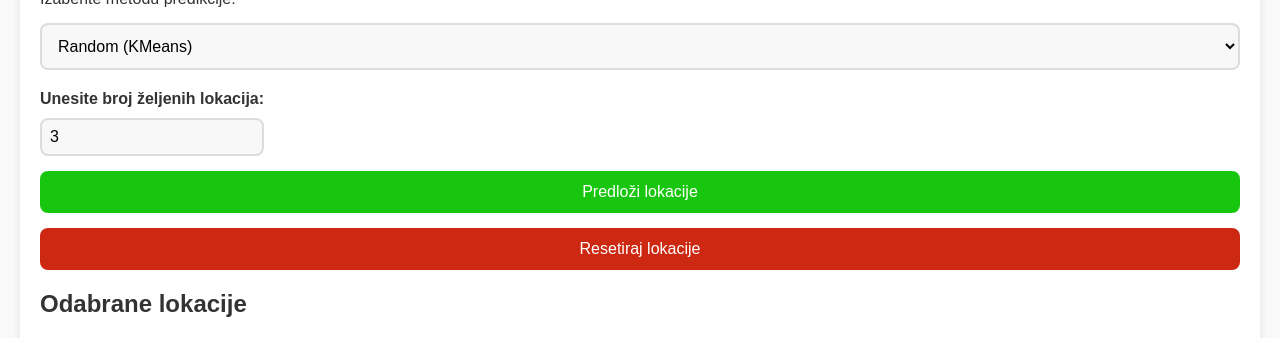
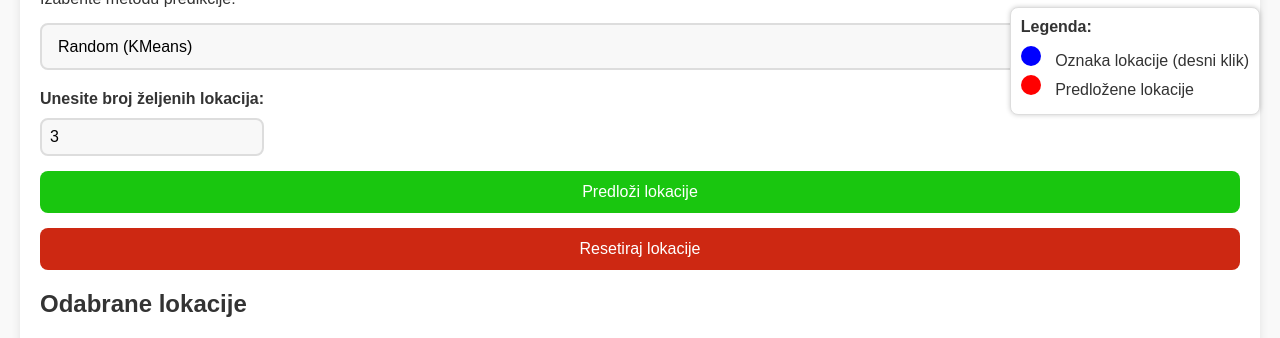
Before and after one commit to belilovi02/predicting-new-restaurant-locations-project, a Flask app: page / in a window 1280 px wide. Shown: the part 665-1003 px from the top of the page. Run offline with Flask 3, Linux system fonts and the light colour scheme.

Commit message:
dodana legenda na map-html

```diff
--- a/templates/map.html
+++ b/templates/map.html
@@ -26,6 +26,51 @@
         table { width: 100%; border-collapse: collapse; margin-top: 20px; }
         table, th, td { border: 1px solid #ddd; padding: 12px; text-align: center; }
         th { background-color: #3498db; color: white; }
+        .legend {
+            background-color: #fff;
+            border: 1px solid #ddd;
+            padding: 10px;
+            position: absolute;
+            bottom: 20px;
+            right: 20px;
+            z-index: 1000;
+            box-shadow: 0 0 5px rgba(0, 0, 0, 0.2);
+            border-radius: 8px;
+        }
+
+        .legend h4 {
+            margin: 0;
+            padding: 0;
+            font-size: 16px;
+        }
+
+        .legend ul {
+            list-style: none;
+            padding: 0;
+            margin: 10px 0 0;
+        }
+
+        .legend li {
+            margin: 5px 0;
+        }
+
+        .legend .blue-pin {
+            width: 20px;
+            height: 20px;
+            background-color: blue;
+            display: inline-block;
+            margin-right: 10px;
+            border-radius: 50%;
+        }
+
+        .legend .red-pin {
+            width: 20px;
+            height: 20px;
+            background-color: red;
+            display: inline-block;
+            margin-right: 10px;
+            border-radius: 50%;
+        }
     </style>
 </head>
 <body>
@@ -76,6 +121,14 @@
 
             </tbody>
         </table>
+    </div>
+
+    <div class="legend">
+        <h4>Legenda:</h4>
+        <ul>
+            <li><span class="blue-pin"></span> Oznaka lokacije (desni klik)</li>
+            <li><span class="red-pin"></span> Predložene lokacije</li>
+        </ul>
     </div>
 
     <script>
```
